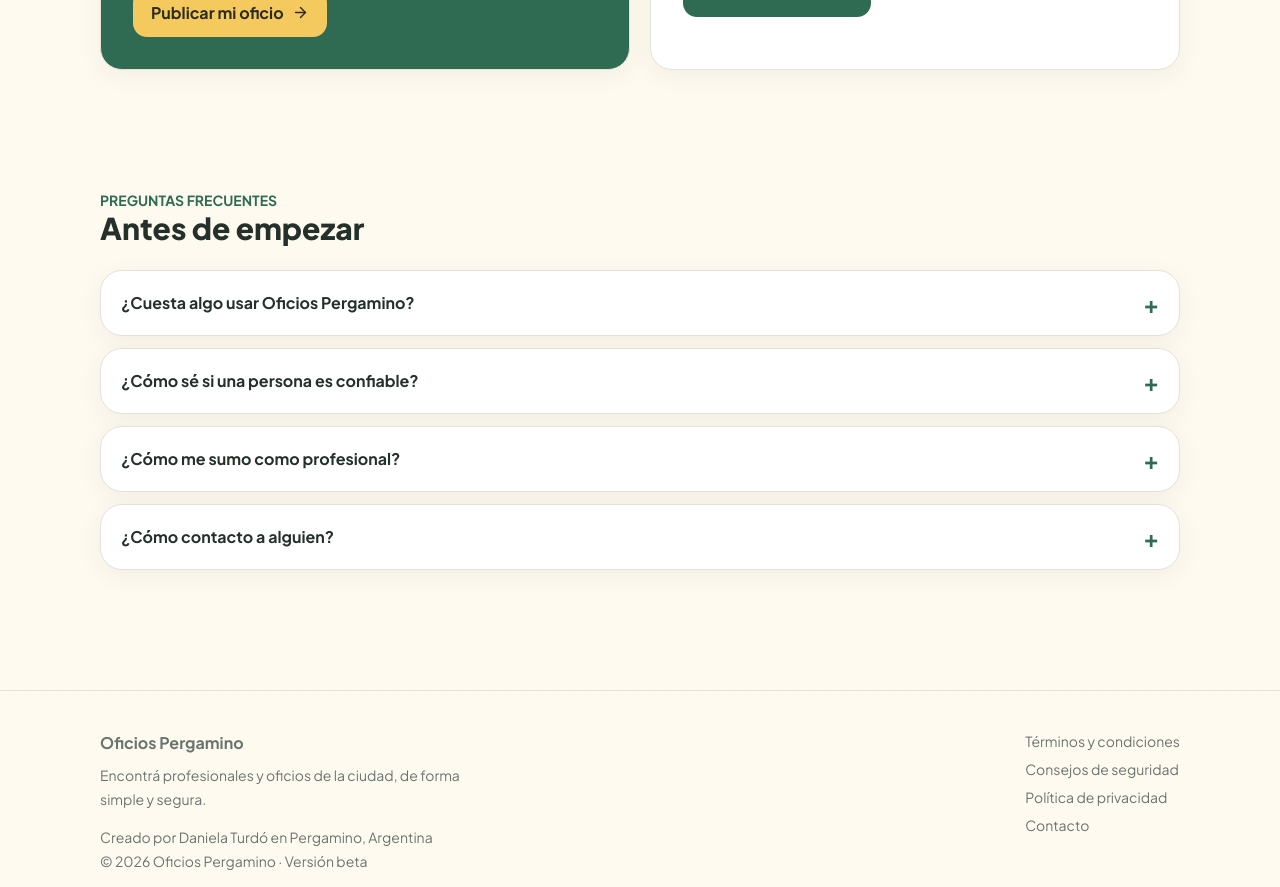
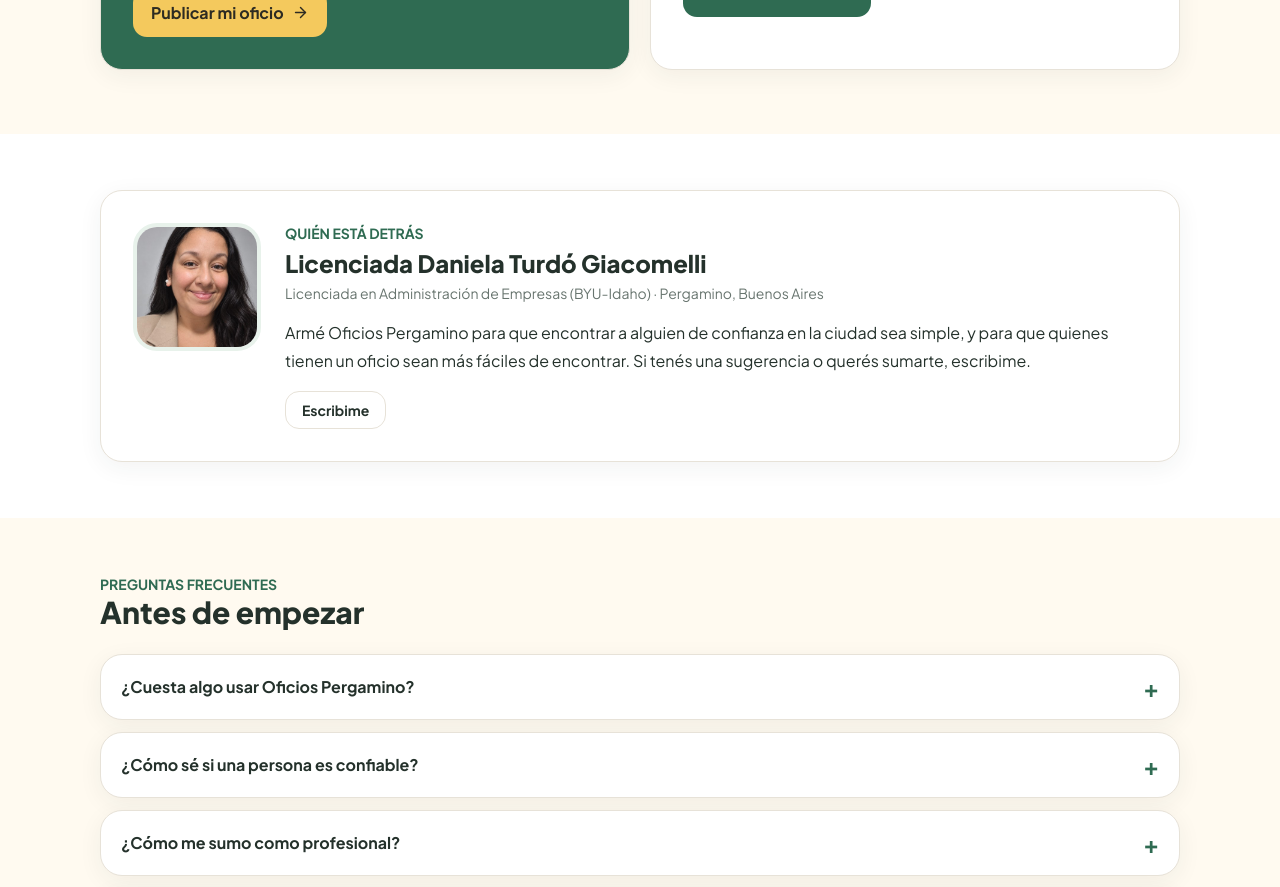
Before and after one commit to danielaturdo-hue/oficios-pergamino, a Next.js app: page / in a window 1280 px wide. Shown: the part 1980-2867 px from the top of the page. Built offline with nearby package versions, Linux system fonts and the light colour scheme; no server answers; the database is empty.

Commit message:
Seccion quien esta detras

```diff
--- a/app/page.tsx
+++ b/app/page.tsx
@@ -252,6 +252,36 @@
         </div>
       </section>
 
+      <section className="py-14 bg-white">
+        <div className="container max-w-3xl">
+          <div className="card p-6 md:p-8 flex flex-col sm:flex-row items-center sm:items-start gap-6">
+            <img
+              src="/daniela.jpg"
+              alt="Daniela Turdó Giacomelli"
+              className="w-32 h-32 rounded-3xl object-cover shrink-0 border-4 border-[#e8f2eb]"
+            />
+            <div className="text-center sm:text-left">
+              <p className="text-sm font-bold text-[#2f6b52]">QUIÉN ESTÁ DETRÁS</p>
+              <h2 className="text-2xl font-black mt-1">Licenciada Daniela Turdó Giacomelli</h2>
+              <p className="muted text-sm mt-1">
+                Licenciada en Administración de Empresas (BYU-Idaho) · Pergamino, Buenos Aires
+              </p>
+              <p className="mt-4 leading-7">
+                Armé Oficios Pergamino para que encontrar a alguien de confianza en la ciudad sea simple, y para
+                que quienes tienen un oficio sean más fáciles de encontrar. Si tenés una sugerencia o querés
+                sumarte, escribime.
+              </p>
+              <a
+                href="mailto:oficios.pergamino@gmail.com"
+                className="btn btn-secondary mt-4 !py-2 !px-4 text-sm"
+              >
+                Escribime
+              </a>
+            </div>
+          </div>
+        </div>
+      </section>
+
       <section className="py-14">
         <div className="container max-w-3xl">
           <p className="text-sm font-bold text-[#2f6b52]">PREGUNTAS FRECUENTES</p>
```
Also changed, not shown: public/daniela.jpg (added).
